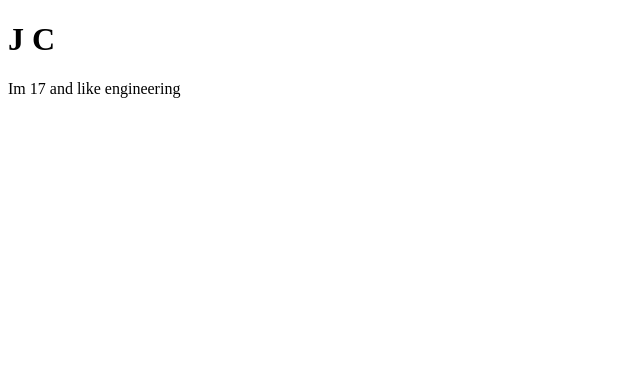
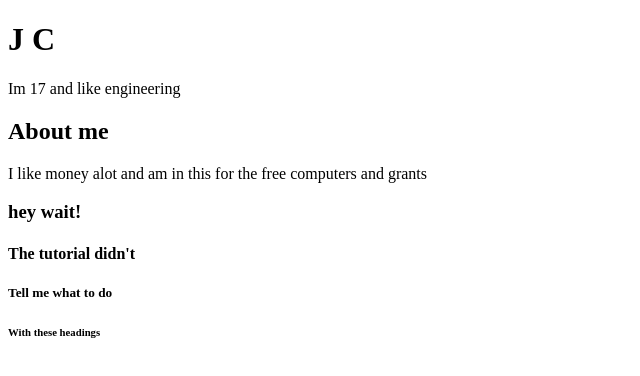
Before and after one commit to Individual7-LA/my-portfolio, a plain HTML site: page Index.html in a window 1280 px wide. Shown: the whole page, without its empty margins (0-640 px from the left). Drawn offline with Linux system fonts and the light colour scheme.

Commit message:
adding headings

```diff
--- a/Index.html
+++ b/Index.html
@@ -4,7 +4,15 @@
 		<title>J's Portfolio</title>
 	</head>
 	<body>
+
 		<h1>J C</h1>
 		<p>Im 17 and like engineering</p>
+      <h2>About me</h2>
+      <p>I like money alot and am in this for the free computers and grants</p>
+      <h3>hey wait!</h3>
+      <h4>The tutorial didn't</h4>
+      <h5>Tell me what to do</h5>
+      <h6>With these headings</h6>
 	</body>
+
 </html>
```
